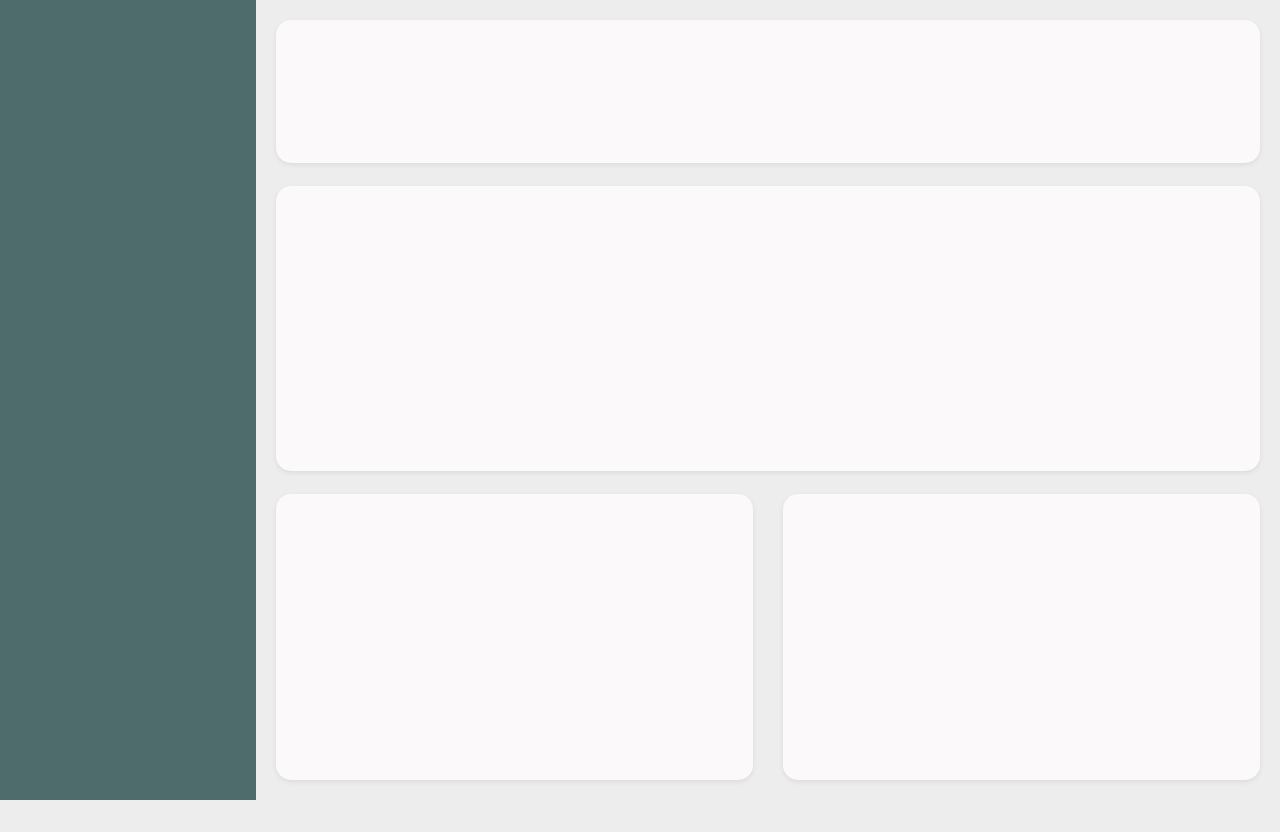
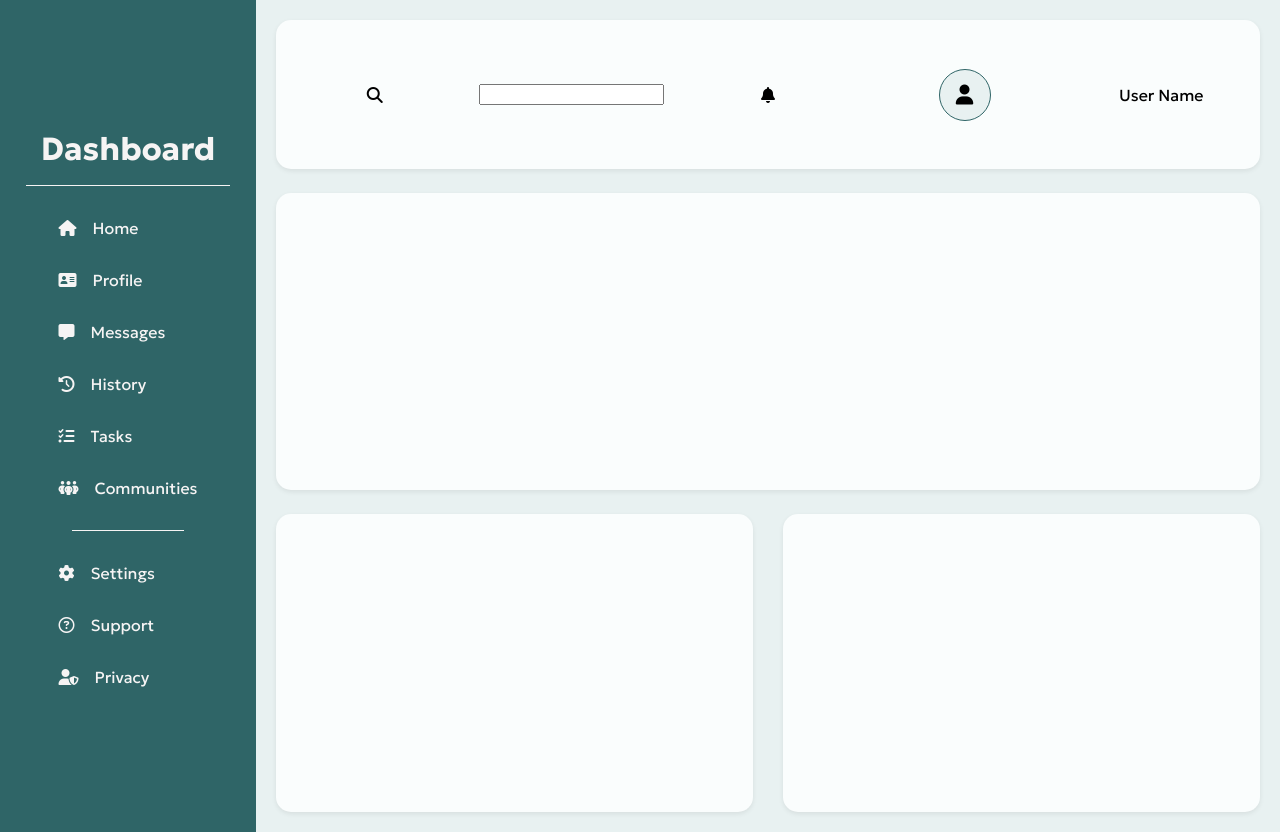
Before and after one commit to dave-forbes/admin-dashboard, a plain HTML site: page index.html in a window 1280 px wide. Drawn offline with Linux system fonts and the light colour scheme.

Commit message:
added content and some styling to siderbar and header

```diff
--- a/index.html
+++ b/index.html
@@ -8,13 +8,55 @@
   <title>Admin Dashboard</title>
   <link rel="stylesheet" href="style.css">
   <script src="script.js" defer></script>
+  <script src="https://kit.fontawesome.com/1defe17cdd.js" crossorigin="anonymous"></script>
+  <link rel="stylesheet"
+    href="https://fonts.googleapis.com/css2?family=Geologica:ital,wght@0,100;0,200;0,300;0,400;0,500;0,600;0,700;0,800;0,900;1,100;1,200;1,300;1,400;1,500;1,600;1,700;1,800;1,900&display=swap">
 </head>
 
 <body>
   <div class="grid-container">
-    <div class="sidebar"></div>
+    <div class="sidebar">
+      <h1>Dashboard</h1>
+      <div class="line"></div>
+      <ul>
+        <li><i class="fa-solid fa-house"></i>
+          <p>Home</p>
+        </li>
+        <li><i class="fa-solid fa-address-card"></i>
+          <p>Profile</p>
+        </li>
+        <li><i class="fa-solid fa-message"></i>
+          <p>Messages</p>
+        </li>
+        <li><i class="fa-solid fa-clock-rotate-left"></i>
+          <p>History</p>
+        </li>
+        <li><i class="fa-solid fa-list-check"></i>
+          <p>Tasks</p>
+        </li>
+        <li><i class="fa-solid fa-people-group"></i>
+          <p>Communities</p>
+        </li>
+        <div class="line"></div>
+        <li><i class="fa-solid fa-gear"></i>
+          <p>Settings</p>
+        </li>
+        <li><i class="fa-regular fa-circle-question"></i>
+          <p>Support</p>
+        </li>
+        <li><i class="fa-solid fa-user-shield"></i>
+          <p>Privacy</p>
+        </li>
+      </ul>
+    </div>
     <div class="main-content-grid-container">
-      <div class="header"></div>
+      <div class="header">
+        <i class="fa-solid fa-magnifying-glass"></i>
+        <input type="text">
+        <i class="fa-solid fa-bell"></i>
+        <div class="avatar"><i class="fa-solid fa-user fa-lg"></i></div>
+        <p>User Name</p>
+      </div>
       <div class="main-content-1"></div>
       <div class="main-content-2"></div>
       <div class="main-content-3"></div>
--- a/style.css
+++ b/style.css
@@ -1,5 +1,5 @@
 :root {
-  box-sizing: border-box;
+  font-family: 'Geologica';
 }
 
 body {
@@ -10,22 +10,56 @@ body {
   display: grid;
   align-items: center;
   justify-items: center;
-  background-color: #ededed;
+  background-color: #e8f1f1;
 }
 
 .grid-container {
-  width: 100%;
-  height: 100%;
+  width: 100vw;
+  height: 100vh;
   display: grid;
   grid-template-columns: 1fr 4fr;
   grid-template-rows: 1fr;
-  padding: 15px;
 }
 
 div.sidebar {
   grid-row: 1 / 4;
-  background-color: #4f6c6d;
+  background-color: #2f6567;
+  color: #f6f4f4;
+  display: flex;
+  justify-content: center;
+  align-items: center;
+  flex-direction: column;
+  padding: 1rem 0;
+  height: 100vh;
 
+}
+
+ul {
+  padding: 0;
+  margin: 0;
+}
+
+h1 {
+  margin: 0;
+}
+
+li {
+  display: flex;
+  align-items: center;
+  gap: 1rem;
+  list-style: none;
+}
+
+div.flex {
+  display: flex;
+  align-items: center;
+  gap: 1rem;
+}
+
+div.line {
+  border-bottom: 1px solid #f6f4f4;
+  width: 80%;
+  margin: 1rem auto;
 }
 
 .main-content-grid-container {
@@ -36,13 +70,27 @@ div.sidebar {
 }
 
 div.main-content-grid-container>div {
-  background-color: #fbf9f9;
+  background-color: #fafdfd;
   border-radius: 15px;
   box-shadow: 0px 2px 5px rgba(0, 0, 0, 0.075);
 }
 
 div.header {
   grid-column: 1/3;
+  display: grid;
+  grid-template: 1fr / repeat(5, 1fr);
+  align-items: center;
+  justify-items: center;
+}
+
+div.avatar {
+  background-color: #e8f1f1;
+  border: #2f6567 1px solid;
+  height: 50px;
+  width: 50px;
+  border-radius: 50%;
+  display: grid;
+  place-items: center;
 }
 
 div.main-content-1 {
@@ -53,3 +101,8 @@ div.main-content-1 {
 div.main-content-2 {}
 
 div.main-content-3 {}
+
+img {
+  width: 1rem;
+  aspect-ratio: 1;
+}
```
